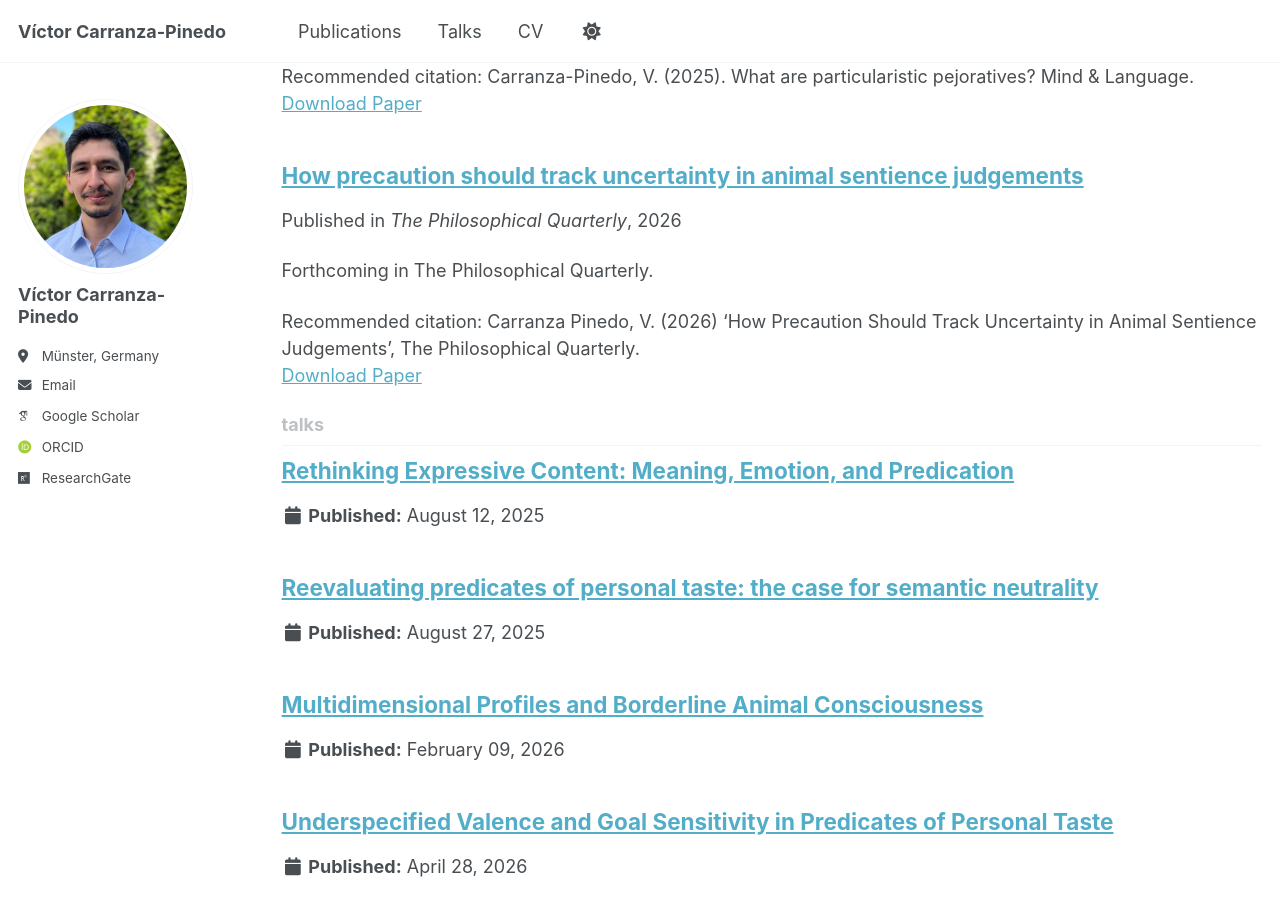
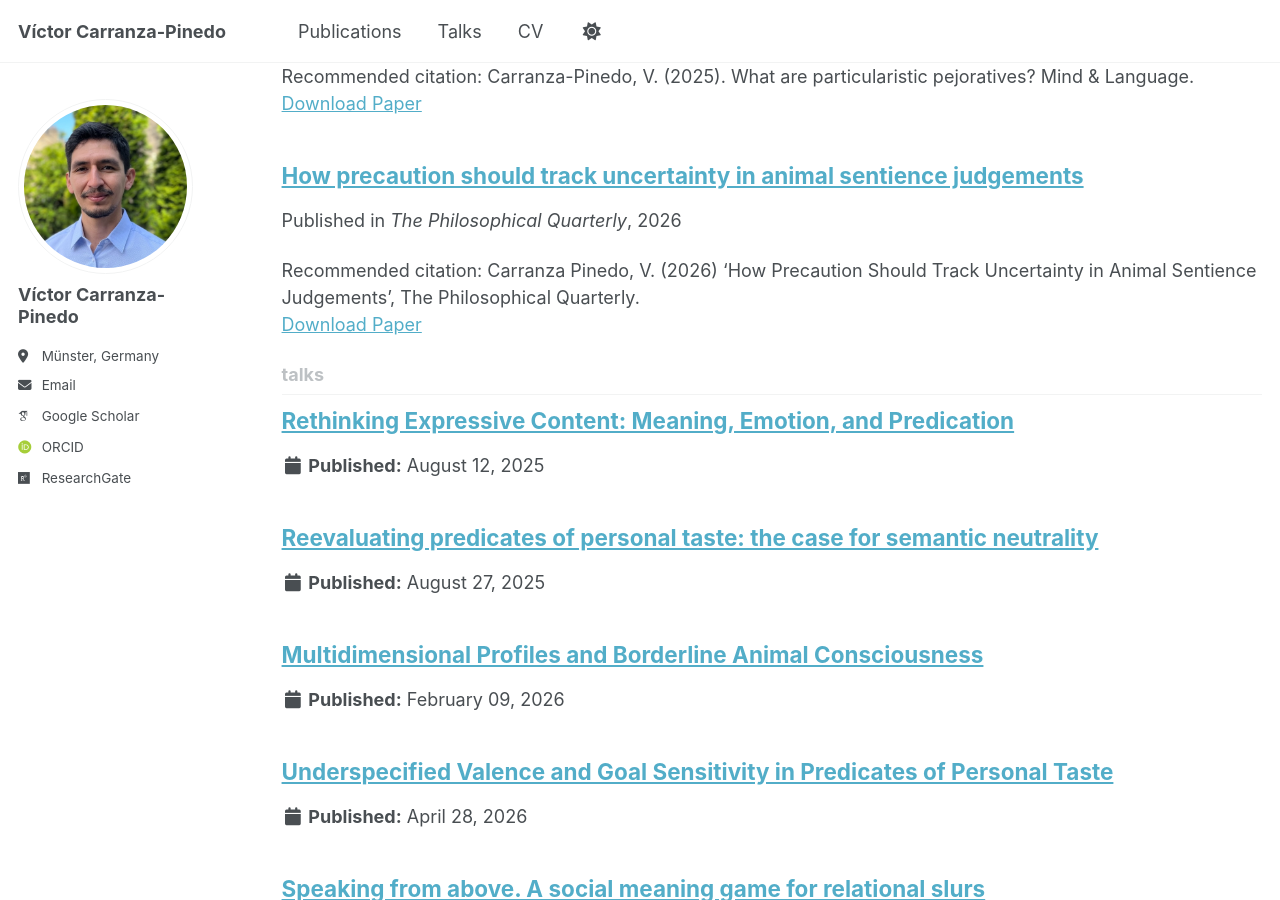
Before and after one commit to carranza-pinedo/carranza-pinedo.github.io, a Jekyll site: the page built from _pages/collection-archive.html, in a window 1280 px wide and 900 px high, scrolled down 2083 px. Built offline with Jekyll 4.4.1, drawn with Linux system fonts in a browser that asks for light colours; some web fonts are replaced; a script bundle is joined from its source files by our own code; library files that are not in the unit come from our copies.

Commit message:
Update 2026-precaution-uncertainty-animal-sentience.md

```diff
--- a/_publications/2026-precaution-uncertainty-animal-sentience.md
+++ b/_publications/2026-precaution-uncertainty-animal-sentience.md
@@ -2,10 +2,9 @@
 title: "How precaution should track uncertainty in animal sentience judgements"
 collection: publications
 permalink: /publication/2026-precaution-uncertainty-animal-sentience
-excerpt: "Forthcoming in The Philosophical Quarterly."
 date: 2026-06-04
 pub_year: "2026"
 venue: "The Philosophical Quarterly"
-paperurl: https://philpapers.org/rec/CARHPS-2
+paperurl: https://doi.org/10.1093/pq/pqag038
 citation: "Carranza Pinedo, V. (2026) ‘How Precaution Should Track Uncertainty in Animal Sentience Judgements’, The Philosophical Quarterly."
 ---
```
